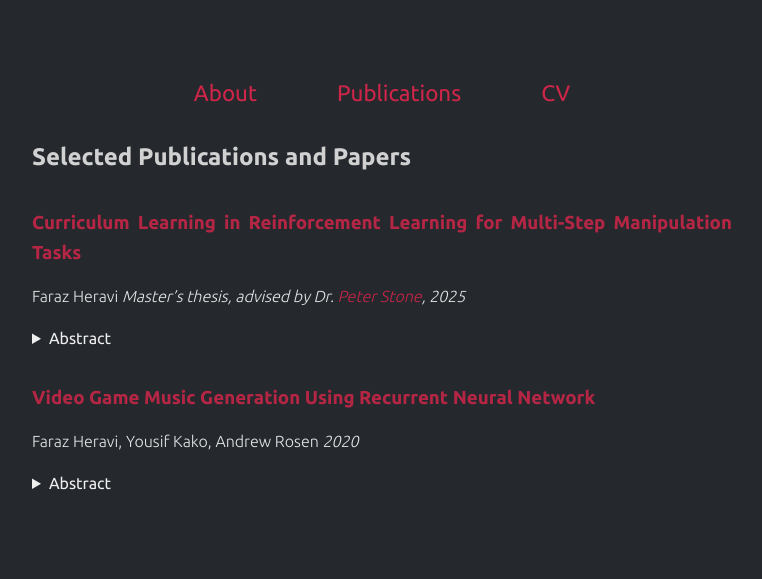
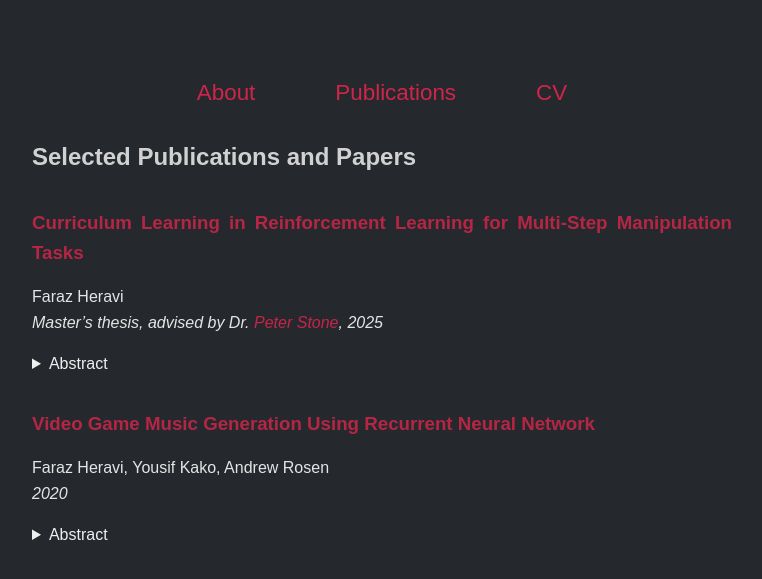
Before and after one commit to fheravi/fheravi.github.io, a Jekyll site: the page built from publications.md, in a window 1280 px wide. Shown: the top 579 px of the page, without its empty margins (258-1020 px from the left). Built offline with Jekyll 4.4.1, drawn with Linux system fonts in a browser that asks for light colours.

Commit message:
testing jekyll

```diff
--- a/_layouts/default.html
+++ b/_layouts/default.html
@@ -23,8 +23,8 @@
           <h1>Faraz Heravi</h1>
           <p id="email">{{ site.email }}</p>
           <p id="social">
-            <a href="{{ site.linkedin }}" target="_blank"><i class="fab fa-linkedin"></i></a>
-            <a href="{{ site.github }}" target="_blank"><i class="fab fa-github"></i></a>
+            <a href="{{ site.linkedin }}" target="_blank"><i class="fab fa-linkedin fa-2x"></i></a>
+            <a href="{{ site.github }}" target="_blank"><i class="fab fa-github fa-2x"></i></a>
           </p>
         </div>
       </div>
--- a/assets/style.css
+++ b/assets/style.css
@@ -1,5 +1,5 @@
 @import url('https://fonts.googleapis.com/css2?family=Ubuntu:wght@300;400;700&display=swap');
-
+@import url('https://fonts.googleapis.com/css2?family=Roboto+Slab:wght@100..900&display=swap');
 
 :root {
     --background-color: #25292e;
@@ -12,7 +12,7 @@
 }
 
 body {
-    font-family: 'Ubuntu', sans-serif;
+    font-family: 'Roboto-Slab', sans-serif;
     padding-bottom: 2rem;
     background-color: var(--background-color);
     color: var(--text-color);
@@ -85,16 +85,23 @@
     margin-top: 1rem;
 }
 
+.headshot-container {
+    width: 200px;
+    height: 200px;
+    overflow: hidden;
+    border: 2px solid #ED254E;
+    border-radius: 50%;
+    box-shadow: 0 4px 10px rgba(0, 0, 0, 0.1);
+    object-fit: cover;
+    transition: transform 0.3s ease;
+}
+
 .headshot {
-    width: 200px;
-    border-radius: 50%;
-    object-fit: cover;
-    border: 2px solid #ED254E;
-    box-shadow: 0 4px 10px rgba(0, 0, 0, 0.1);
-    transition: transform 0.3s ease;
+    width: 300px;
+    transform: translate(-35px, -25px);
   }
 
-.headshot:hover {
+.headshot-container :hover {
     transform: scale(1.05);  /* subtle zoom on hover */
 }
 
```
Also changed, not shown: index.md (+1 -1 lines), publications.md (line endings or trailing spaces).
